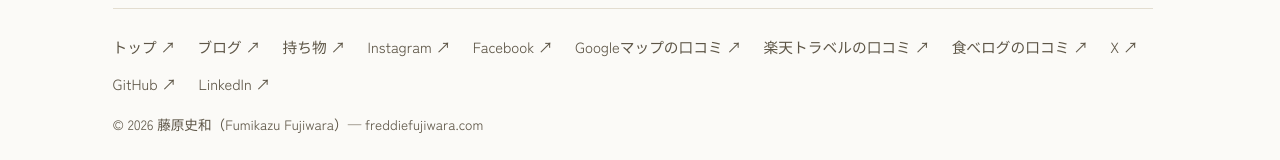
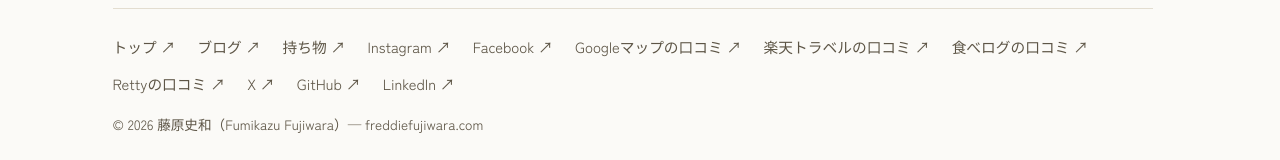
Before and after one commit to freddiefujiwara/list-of-stuff, a Vue app: page / in a window 1280 px wide. Shown: the part 617-777 px from the top of the page. Built offline with nearby package versions, Linux system fonts and the light colour scheme; no server answers; a web font is replaced by a local one.

Commit message:
feat: フッターに Retty の口コミリンクを追加 (#44)

```diff
--- a/src/App.vue
+++ b/src/App.vue
@@ -87,6 +87,7 @@
           <a href="https://www.google.com/maps/contrib/105456242747265663411/reviews" target="_blank" rel="noopener">Googleマップの口コミ <span class="arr">↗</span></a>
           <a href="https://review.travel.rakuten.co.jp/reviewer/fumikazufujiwara" target="_blank" rel="noopener">楽天トラベルの口コミ <span class="arr">↗</span></a>
           <a href="https://tabelog.com/rvwr/zegenvs/" target="_blank" rel="noopener">食べログの口コミ <span class="arr">↗</span></a>
+          <a href="https://retty.me/user/50281/" target="_blank" rel="noopener">Rettyの口コミ <span class="arr">↗</span></a>
           <a href="https://x.com/freddiefujiwara" target="_blank" rel="noopener">X <span class="arr">↗</span></a>
           <a href="https://github.com/freddiefujiwara" target="_blank" rel="noopener">GitHub <span class="arr">↗</span></a>
           <a href="https://linkedin.com/in/freddiefujiwara" target="_blank" rel="noopener">LinkedIn <span class="arr">↗</span></a>
```
Also changed, not shown: 1 other file (tests, documents, lock files or other folders).
